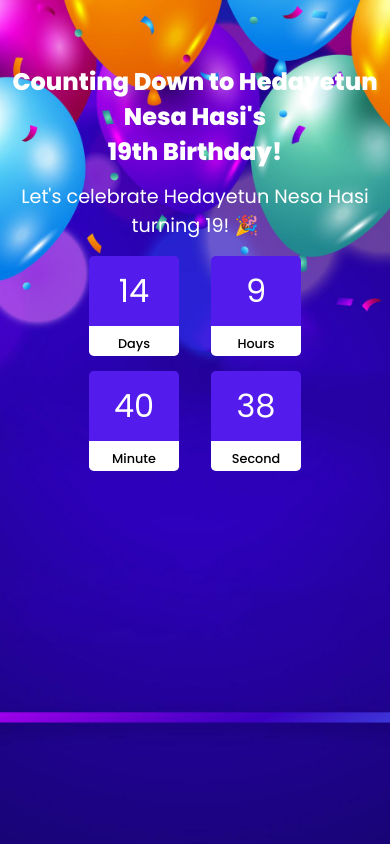
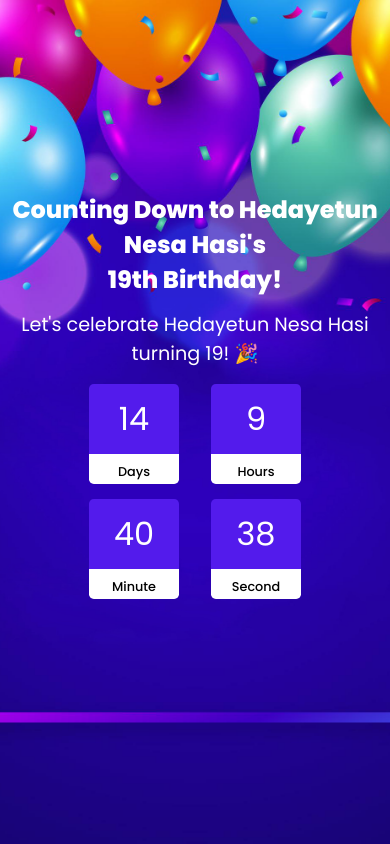
Before and after one commit to sumonDev9/happy-birthday, a plain HTML site: page index.html in a window 390 px wide. Drawn offline with Linux system fonts and the light colour scheme.

Commit message:
responsive

```diff
--- a/assets/style.css
+++ b/assets/style.css
@@ -127,7 +127,7 @@ border-radius: 0 0 .3rem .3rem;
     .countdownn-text{
         color: #fff;
         font-size: 1.5rem;
-        margin-top: 4rem;
+        margin-top: 12rem;
         font-weight: 800;
     }
     .countdownn-descrpition{
```
